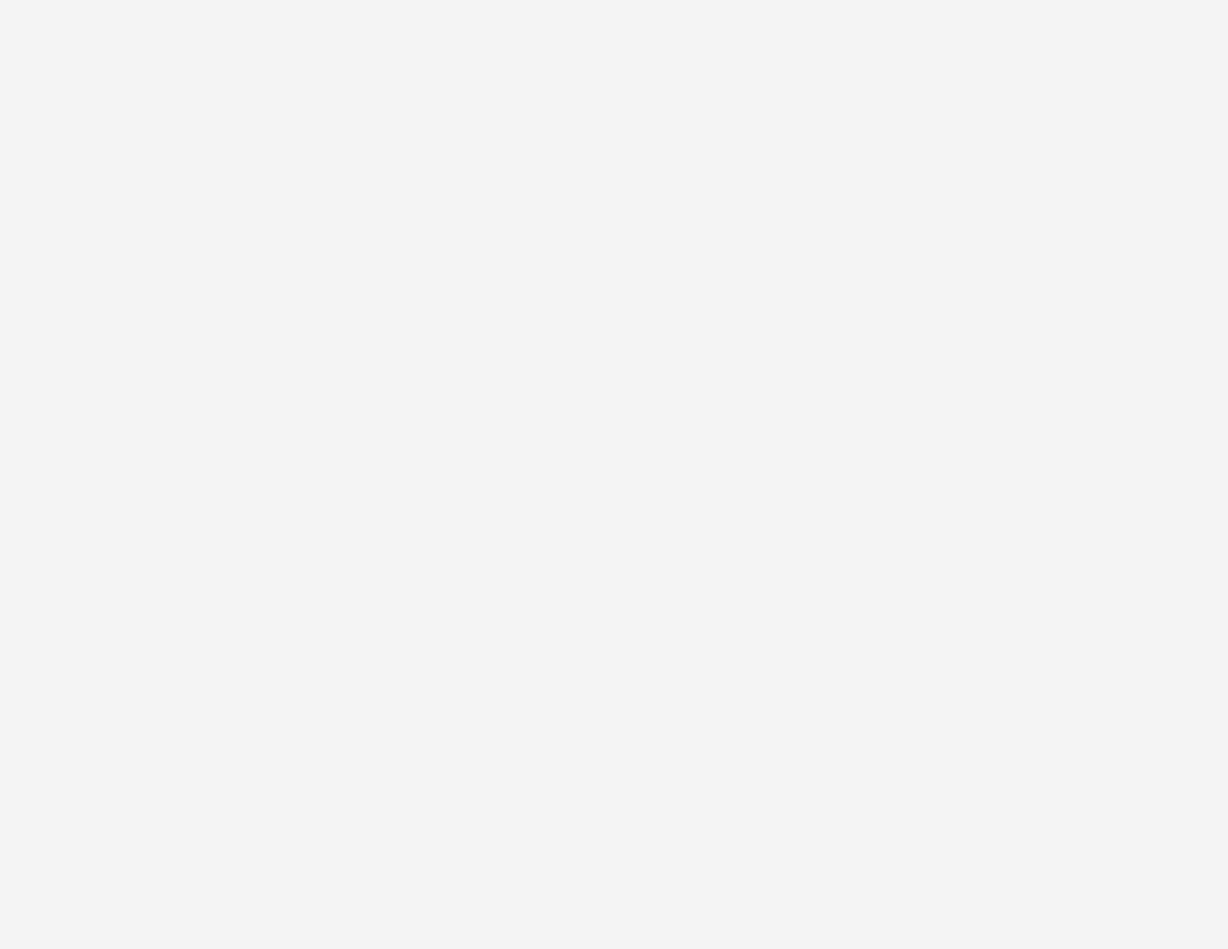
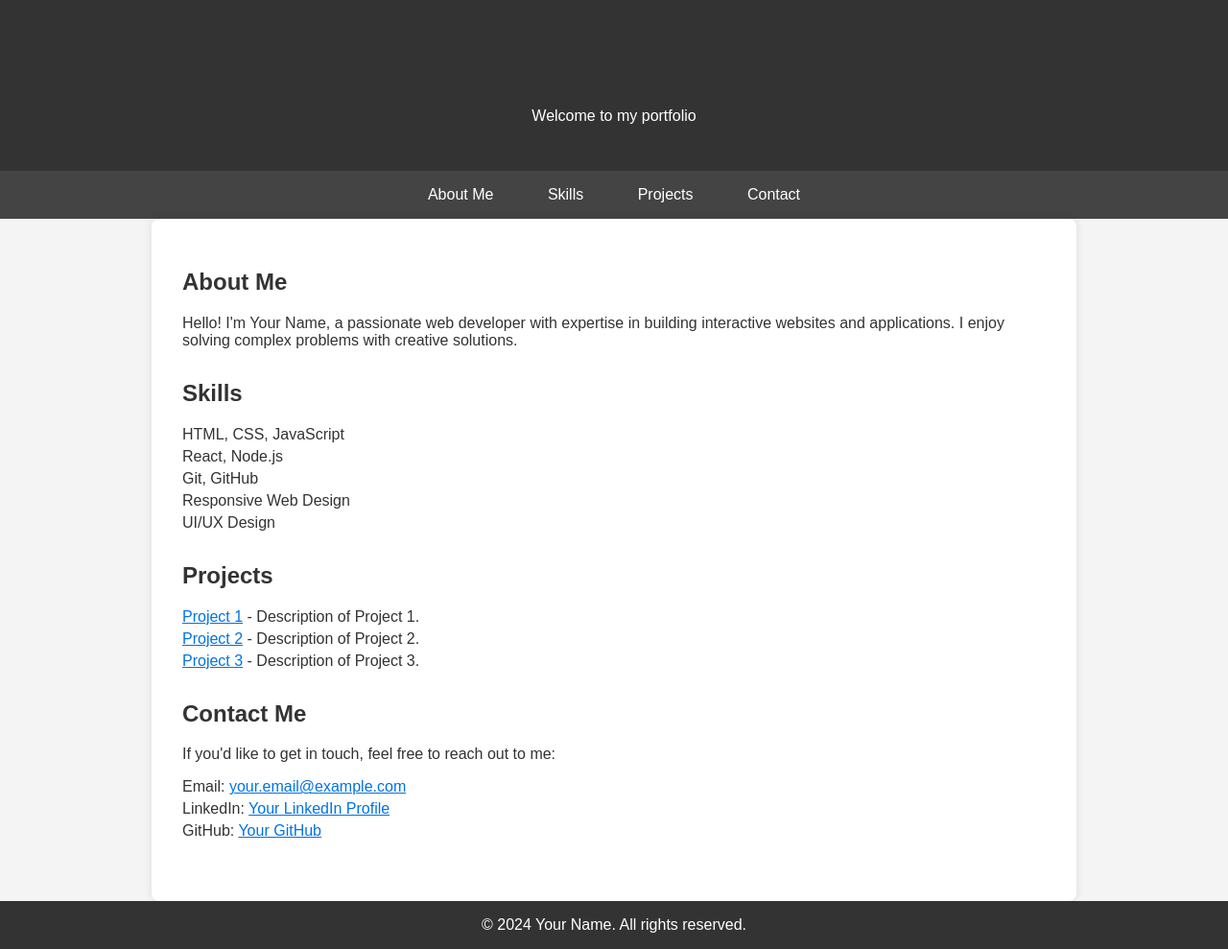
Before and after one commit to sandy0509187/sandy0509187.github.io, a plain HTML site: page index.html in a window 1280 px wide. Shown: the whole page at 96% size. Before the commit the page ends 800 px from the top, so only its background shows below. Drawn offline with Linux system fonts and the light colour scheme.

Commit message:
Update index.html

```diff
--- a/index.html
+++ b/index.html
@@ -15,7 +15,7 @@
         header {
             background-color: #333;
             color: #fff;
-            padding: 1em 0;
+            padding: 2em 0;
             text-align: center;
         }
         nav {
@@ -29,4 +29,97 @@
             padding: 0.5em 1em;
             display: inline-block;
             margin: 0 10px;
-            transition: background-color 0.3
+            transition: background-color 0.3s ease;
+        }
+        nav a:hover {
+            background-color: #555;
+        }
+        main {
+            padding: 2em;
+            max-width: 900px;
+            margin: 0 auto;
+            background-color: #fff;
+            border-radius: 8px;
+            box-shadow: 0 0 10px rgba(0, 0, 0, 0.1);
+        }
+        section {
+            margin-bottom: 2em;
+        }
+        h1, h2 {
+            color: #333;
+        }
+        footer {
+            background-color: #333;
+            color: #fff;
+            text-align: center;
+            padding: 1em 0;
+            position: relative;
+            width: 100%;
+        }
+        footer p {
+            margin: 0;
+        }
+        ul {
+            list-style-type: none;
+            padding-left: 0;
+        }
+        ul li {
+            margin: 5px 0;
+        }
+        a {
+            color: #0073e6;
+        }
+        a:hover {
+            text-decoration: underline;
+        }
+    </style>
+</head>
+<body>
+    <header>
+        <h1>Your Name</h1>
+        <p>Welcome to my portfolio</p>
+    </header>
+    <nav>
+        <a href="#about">About Me</a>
+        <a href="#skills">Skills</a>
+        <a href="#projects">Projects</a>
+        <a href="#contact">Contact</a>
+    </nav>
+    <main>
+        <section id="about">
+            <h2>About Me</h2>
+            <p>Hello! I'm Your Name, a passionate web developer with expertise in building interactive websites and applications. I enjoy solving complex problems with creative solutions.</p>
+        </section>
+        <section id="skills">
+            <h2>Skills</h2>
+            <ul>
+                <li>HTML, CSS, JavaScript</li>
+                <li>React, Node.js</li>
+                <li>Git, GitHub</li>
+                <li>Responsive Web Design</li>
+                <li>UI/UX Design</li>
+            </ul>
+        </section>
+        <section id="projects">
+            <h2>Projects</h2>
+            <ul>
+                <li><a href="https://github.com/yourusername/project1" target="_blank">Project 1</a> - Description of Project 1.</li>
+                <li><a href="https://github.com/yourusername/project2" target="_blank">Project 2</a> - Description of Project 2.</li>
+                <li><a href="https://github.com/yourusername/project3" target="_blank">Project 3</a> - Description of Project 3.</li>
+            </ul>
+        </section>
+        <section id="contact">
+            <h2>Contact Me</h2>
+            <p>If you'd like to get in touch, feel free to reach out to me:</p>
+            <ul>
+                <li>Email: <a href="mailto:your.email@example.com">your.email@example.com</a></li>
+                <li>LinkedIn: <a href="https://www.linkedin.com/in/your-profile" target="_blank">Your LinkedIn Profile</a></li>
+                <li>GitHub: <a href="https://github.com/yourusername" target="_blank">Your GitHub</a></li>
+            </ul>
+        </section>
+    </main>
+    <footer>
+        <p>&copy; 2024 Your Name. All rights reserved.</p>
+    </footer>
+</body>
+</html>
```
